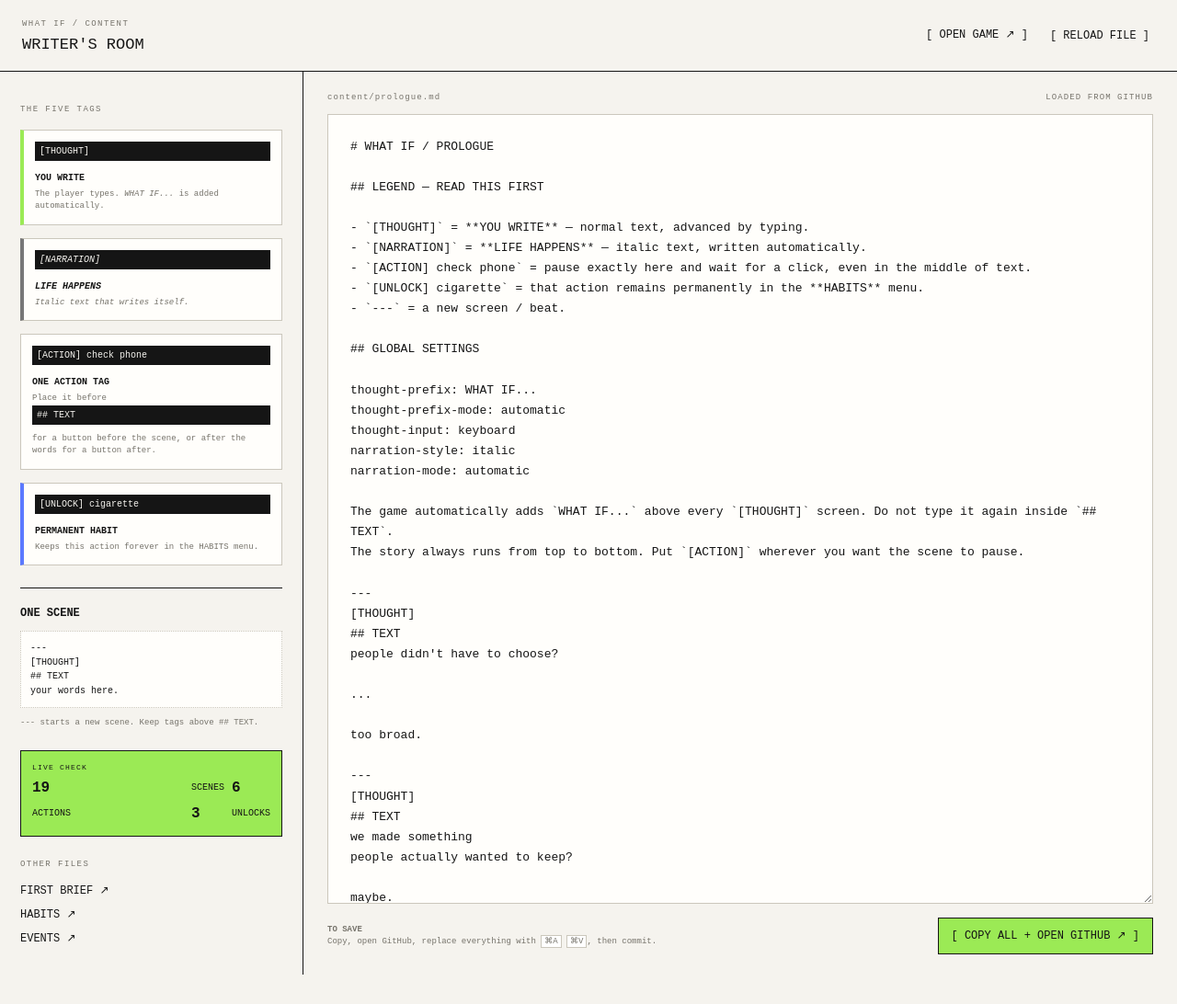
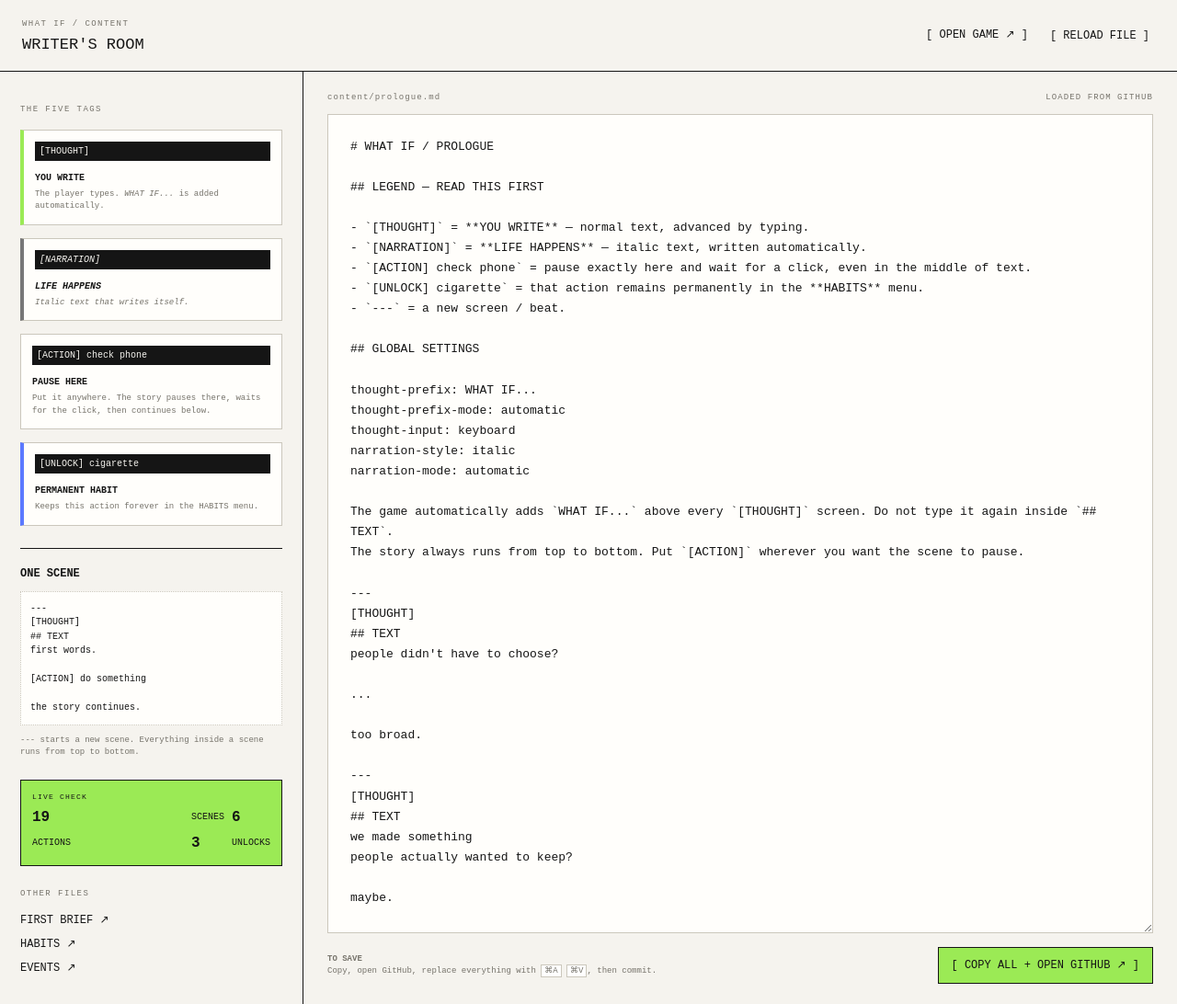
Before and after one commit to polo-potato/madmenbxl, a plain HTML site: page writer/index.html in a window 1280 px wide. Shown: the whole page at 92% size. Before the commit the page ends 1060 px from the top, so only its background shows below. Drawn offline with Linux system fonts and the light colour scheme.

Commit message:
Explain inline action pauses

```diff
--- a/writer/index.html
+++ b/writer/index.html
@@ -16,12 +16,16 @@
       <p class="kicker">THE FIVE TAGS</p>
       <section class="tag thought"><code>[THOUGHT]</code><b>YOU WRITE</b><p>The player types. <i>WHAT IF...</i> is added automatically.</p></section>
       <section class="tag narration"><code>[NARRATION]</code><b>LIFE HAPPENS</b><p>Italic text that writes itself.</p></section>
-      <section class="tag"><code>[ACTION] check phone</code><b>ONE ACTION TAG</b><p>Place it before <code>## TEXT</code> for a button before the scene, or after the words for a button after.</p></section>
+      <section class="tag"><code>[ACTION] check phone</code><b>PAUSE HERE</b><p>Put it anywhere. The story pauses there, waits for the click, then continues below.</p></section>
       <section class="tag unlock"><code>[UNLOCK] cigarette</code><b>PERMANENT HABIT</b><p>Keeps this action forever in the HABITS menu.</p></section>
       <div class="rules"><b>ONE SCENE</b><pre>---
 [THOUGHT]
 ## TEXT
-your words here.</pre><p><code>---</code> starts a new scene. Keep tags above <code>## TEXT</code>.</p></div>
+first words.
+
+[ACTION] do something
+
+the story continues.</pre><p><code>---</code> starts a new scene. Everything inside a scene runs from top to bottom.</p></div>
       <div class="detected"><span>LIVE CHECK</span><b id="scene-count">—</b><small>SCENES</small><b id="action-count">—</b><small>ACTIONS</small><b id="unlock-count">—</b><small>UNLOCKS</small></div>
       <div class="other"><p class="kicker">OTHER FILES</p><a data-edit="content/brief.md">FIRST BRIEF ↗</a><a data-edit="content/habits.md">HABITS ↗</a><a data-edit="content/events.md">EVENTS ↗</a></div>
     </aside>
```
